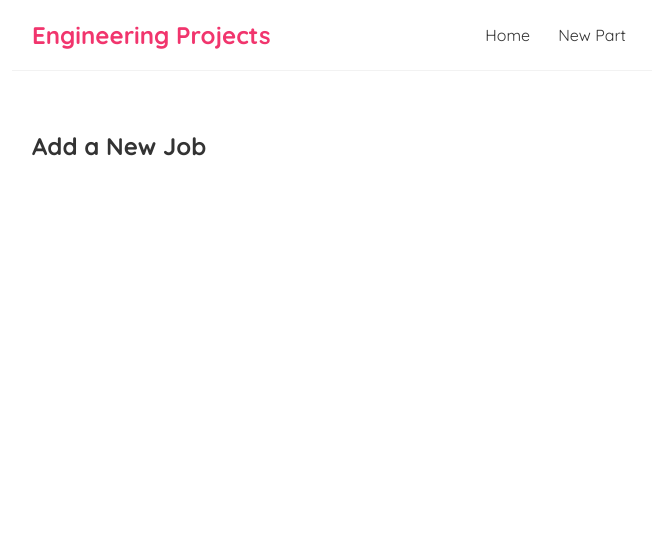
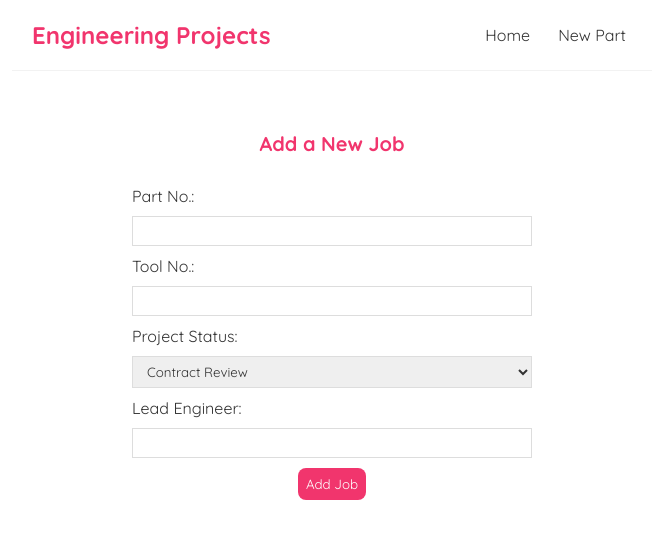
Before and after one commit to Wxmnath/engineering-samples-tracker, a React (Create React App) app: page /create in a window 1280 px wide. Shown: the top 538 px of the page, without its empty margins (308-965 px from the left). Built offline with nearby package versions, Linux system fonts and the light colour scheme.

Commit message:
form added to create.js

```diff
--- a/src/Components/Create.js
+++ b/src/Components/Create.js
@@ -1,9 +1,59 @@
-import React from "react";
+/* eslint-disable jsx-a11y/label-has-associated-control */
+import React, { useState } from "react";
 
 function Create() {
+  const [part, setPart] = useState("");
+  const [tool, setTool] = useState("");
+  const [projectStatus, setProjectStatus] = useState("Contract Review");
+  const [leadEngineer, setLeadEngineer] = useState("");
+
   return (
     <div className="create">
       <h2>Add a New Job</h2>
+      <form>
+        <label>
+          Part No.:
+          <input
+            type="text"
+            name="name"
+            required
+            value={part}
+            onChange={(e) => setPart(e.target.value)}
+          />
+        </label>
+        <label>
+          Tool No.:
+          <input
+            type="number"
+            name="name"
+            required
+            value={tool}
+            onChange={(e) => setTool(e.target.value)}
+          />
+        </label>
+        <label>Project Status:</label>
+        <select
+          value={projectStatus}
+          onChange={(e) => setProjectStatus(e.target.value)}
+        >
+          <option value="Tooling">Tooling</option>
+          <option value="NPM">NPM</option>
+          <option value="In Production">In Production</option>
+          <option value="Contract Review">Contract Review</option>
+        </select>
+
+        <label>
+          Lead Engineer:
+          <input
+            type="text"
+            name="name"
+            required
+            value={leadEngineer}
+            onChange={(e) => setLeadEngineer(e.target.value)}
+          />
+        </label>
+        <button type="button">Add Job</button>
+      </form>
     </div>
   );
 }
--- a/src/Styles/index.css
+++ b/src/Styles/index.css
@@ -52,3 +52,55 @@
 .project-preview a {
   text-decoration: none;
 }
+
+/* project details page */
+.project-details h2 {
+  font-size: 20px;
+  color: #f1356d;
+  margin-bottom: 10px;
+}
+.project-details div {
+  margin: 20px 0;
+}
+.project-details button {
+  background: #f1356d;
+  color: #fff;
+  border: 0;
+  padding: 8px;
+  border-radius: 8px;
+  cursor: pointer;
+}
+
+/* create new blog form */
+.create {
+  max-width: 400px;
+  margin: 0 auto;
+  text-align: center;
+}
+.create label {
+  text-align: left;
+  display: block;
+}
+.create h2 {
+  font-size: 20px;
+  color: #f1356d;
+  margin-bottom: 30px;
+}
+.create input,
+.create textarea,
+.create select {
+  width: 100%;
+  padding: 6px 10px;
+  margin: 10px 0;
+  border: 1px solid #ddd;
+  box-sizing: border-box;
+  display: block;
+}
+.create button {
+  background: #f1356d;
+  color: #fff;
+  border: 0;
+  padding: 8px;
+  border-radius: 8px;
+  cursor: pointer;
+}
```
